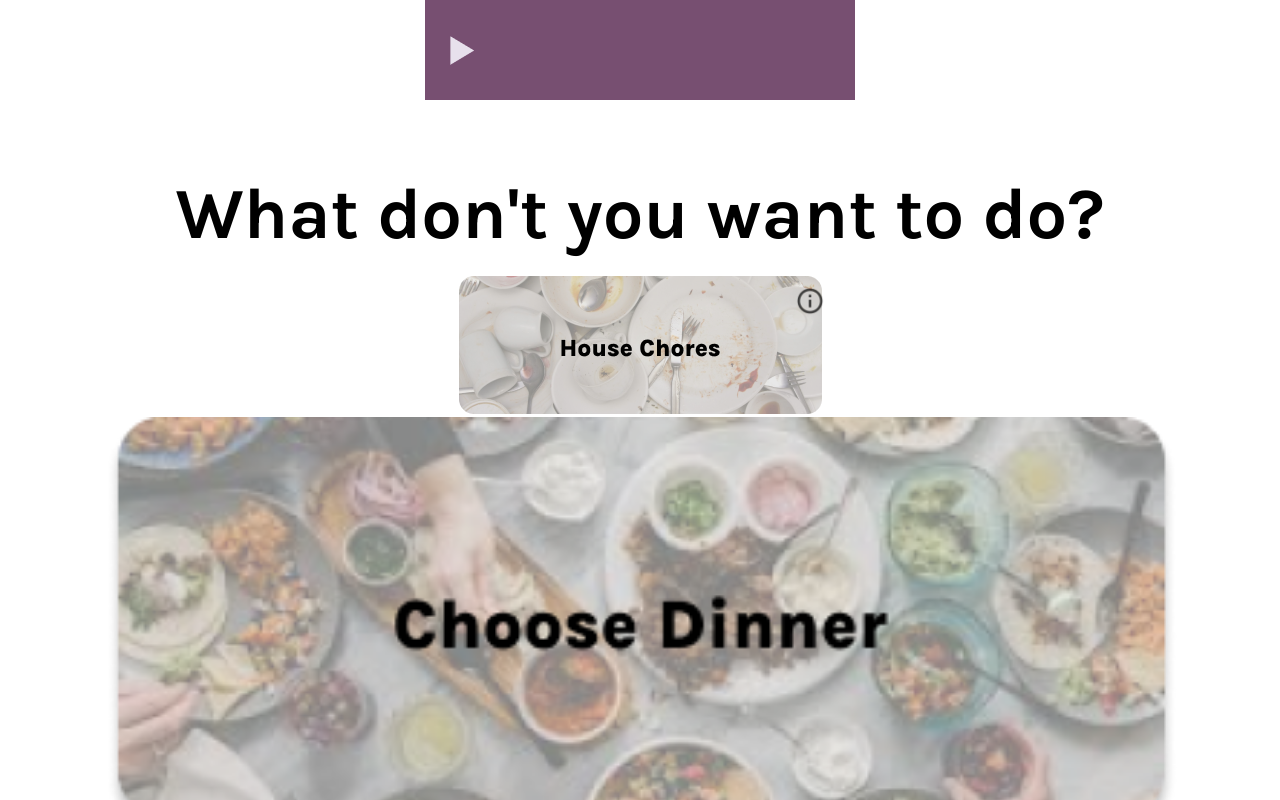
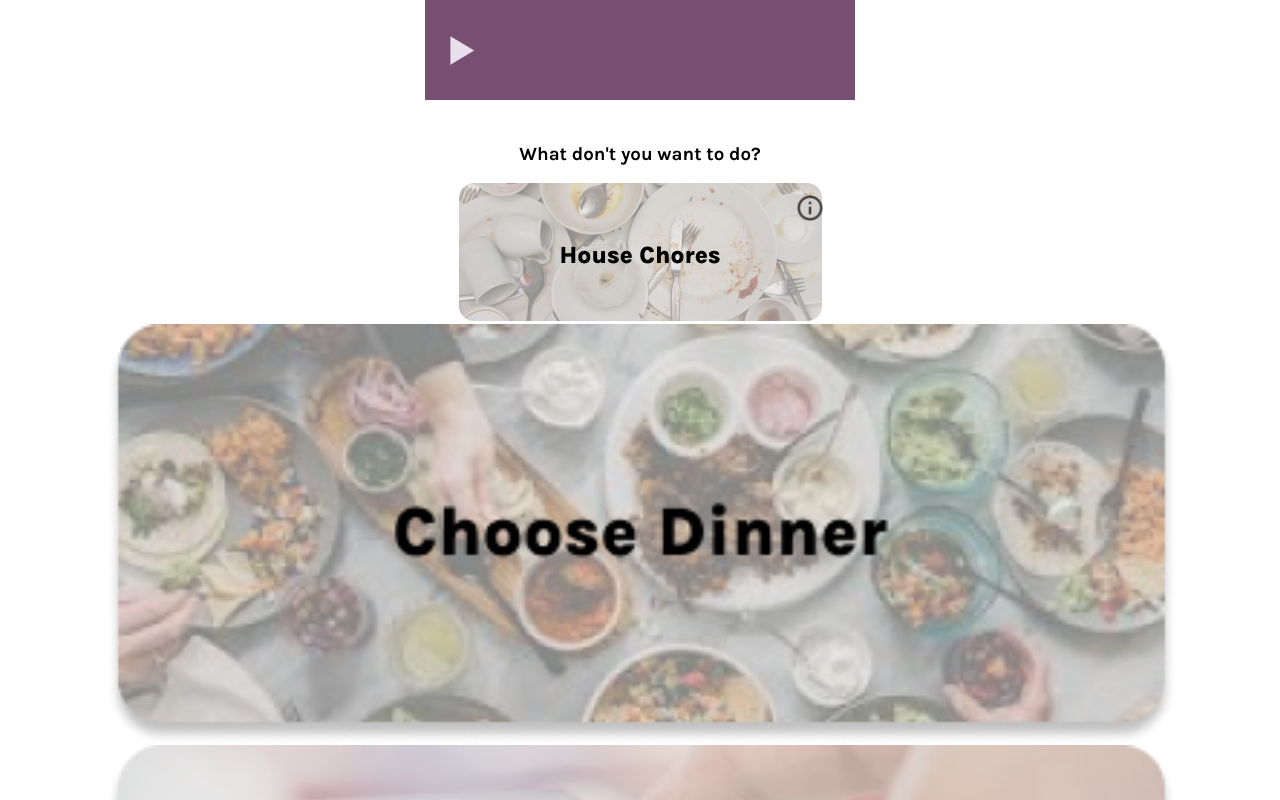
Before and after one commit to PAZHames/Choreplay, a React (Create React App) app in the folder choreplay/: page / in a window 1280 px wide. Shown: the top 800 px of the page. Built offline with nearby package versions, Linux system fonts and the light colour scheme.

Commit message:
change font size

```diff
--- a/choreplay/src/ChorePage.js
+++ b/choreplay/src/ChorePage.js
@@ -21,7 +21,7 @@ export default function ChorePage() {
     return (
         <div className="chore-content">
             <div className="header">
-                <h1>What don't you want to do?</h1>
+                <h3>What don't you want to do?</h3>
             </div>
 
             <div className="image-container">
```
